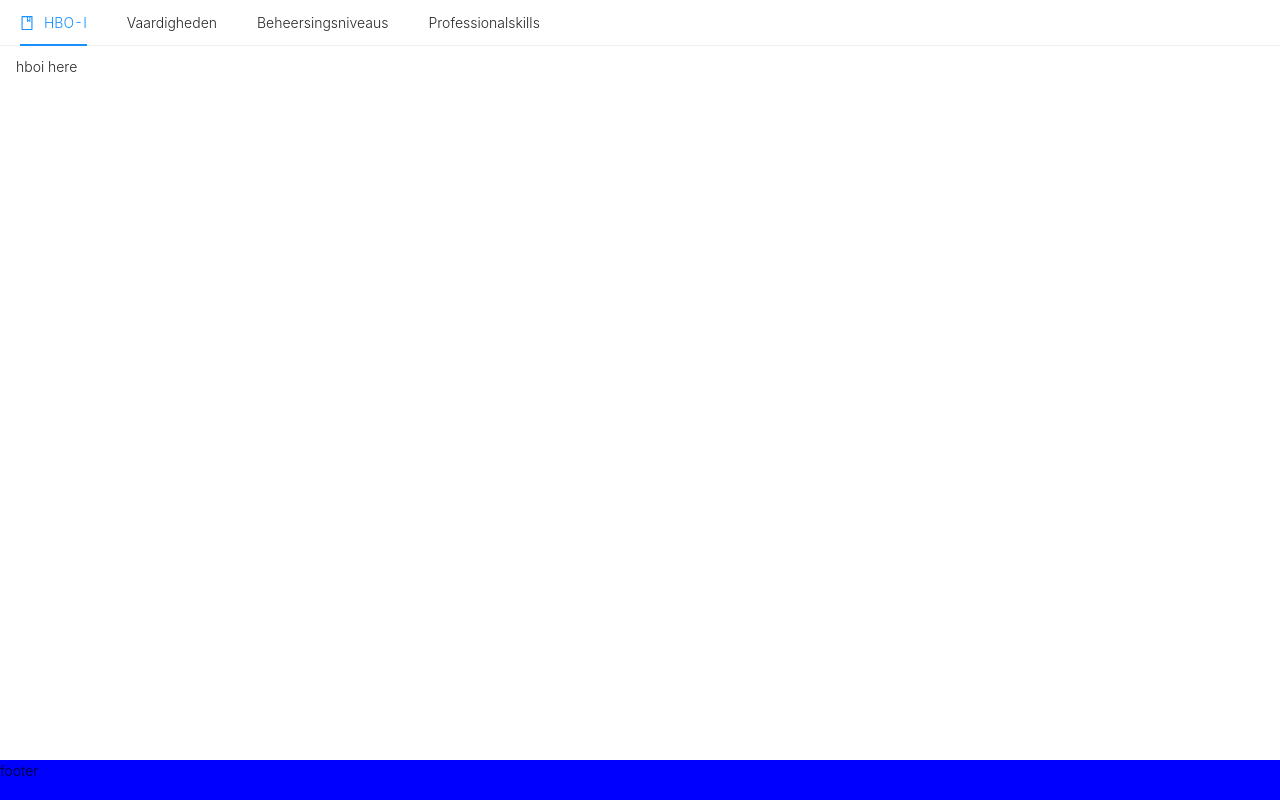
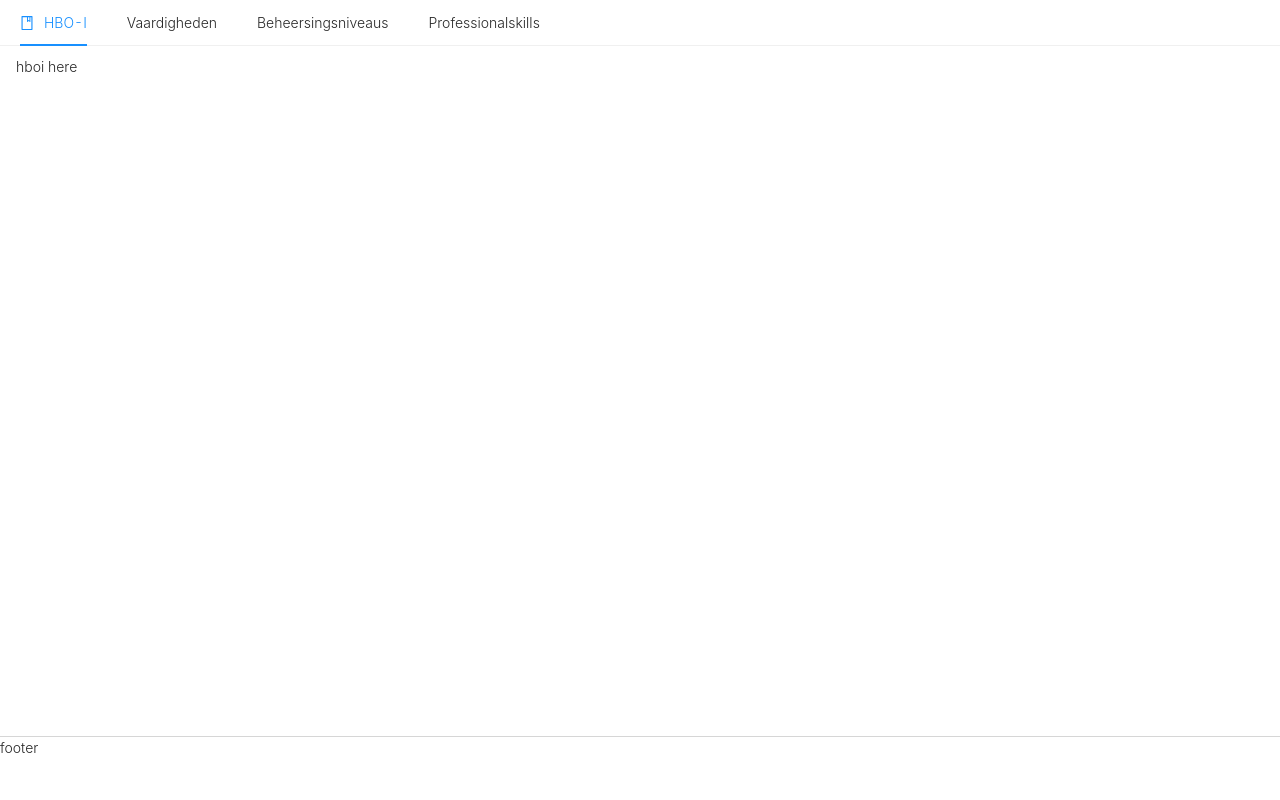
Before and after one commit to spark-156/leveling-education-framework, a React (Create React App) app in the folder frontend/: page / in a window 1280 px wide. Built offline with nearby package versions, Linux system fonts and the light colour scheme.

Commit message:
bigger footer

```diff
--- a/frontend/src/styles/App.module.css
+++ b/frontend/src/styles/App.module.css
@@ -4,5 +4,5 @@
 }
 
 .contentWrap {
-    padding-bottom: 2.5rem;    /* Footer height */
+    padding-bottom: 5rem;    /* Footer height + 1rem */
 }
--- a/frontend/src/styles/Footer.module.css
+++ b/frontend/src/styles/Footer.module.css
@@ -2,6 +2,6 @@
     position: absolute;
     bottom: 0;
     width: 100%;
-    background-color: blue;
-    height: 2.5rem;            /* Footer height */
+    border-top: solid 1px rgba(50, 50, 50, 0.2);
+    height: 4rem;            /* Footer height */
 }
```
